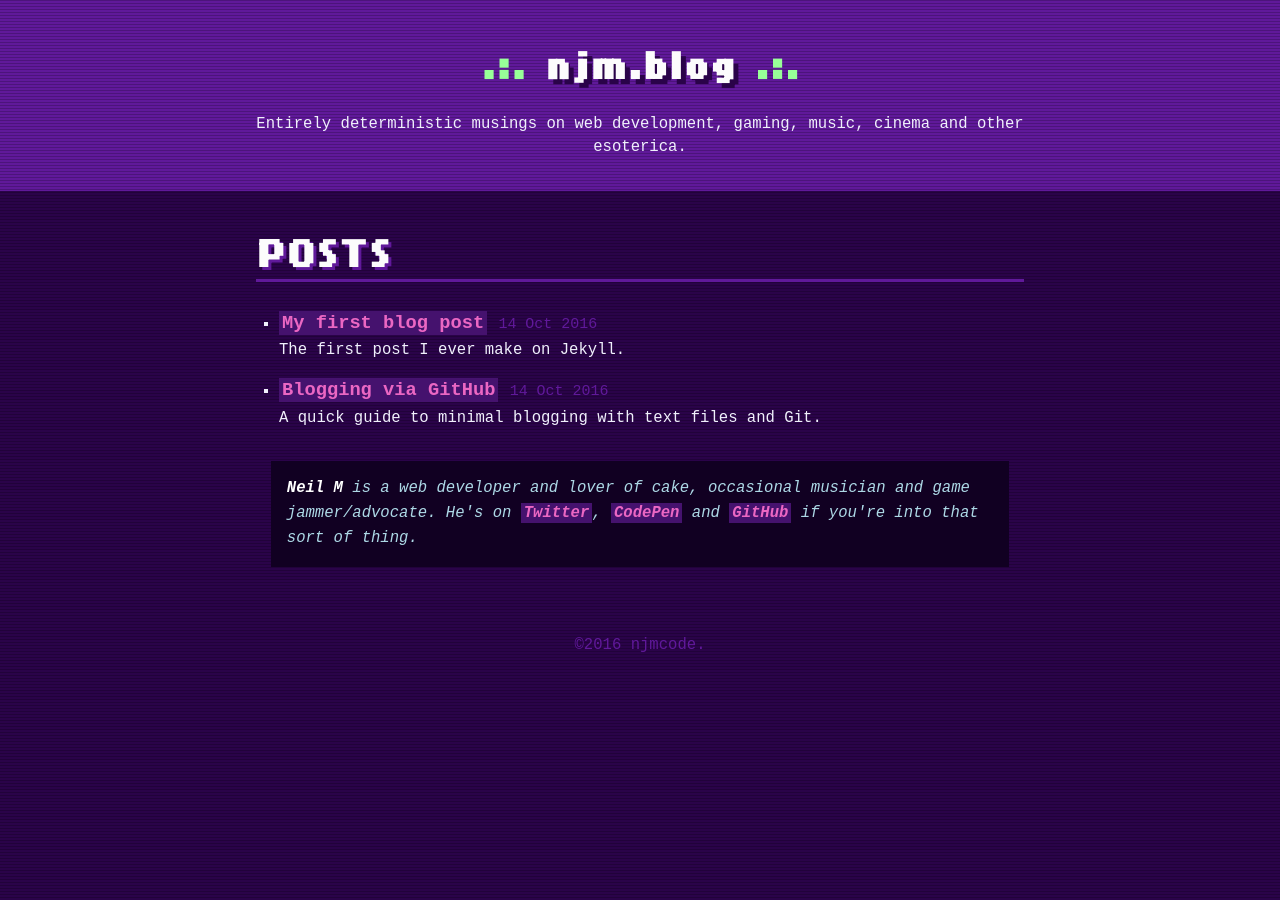
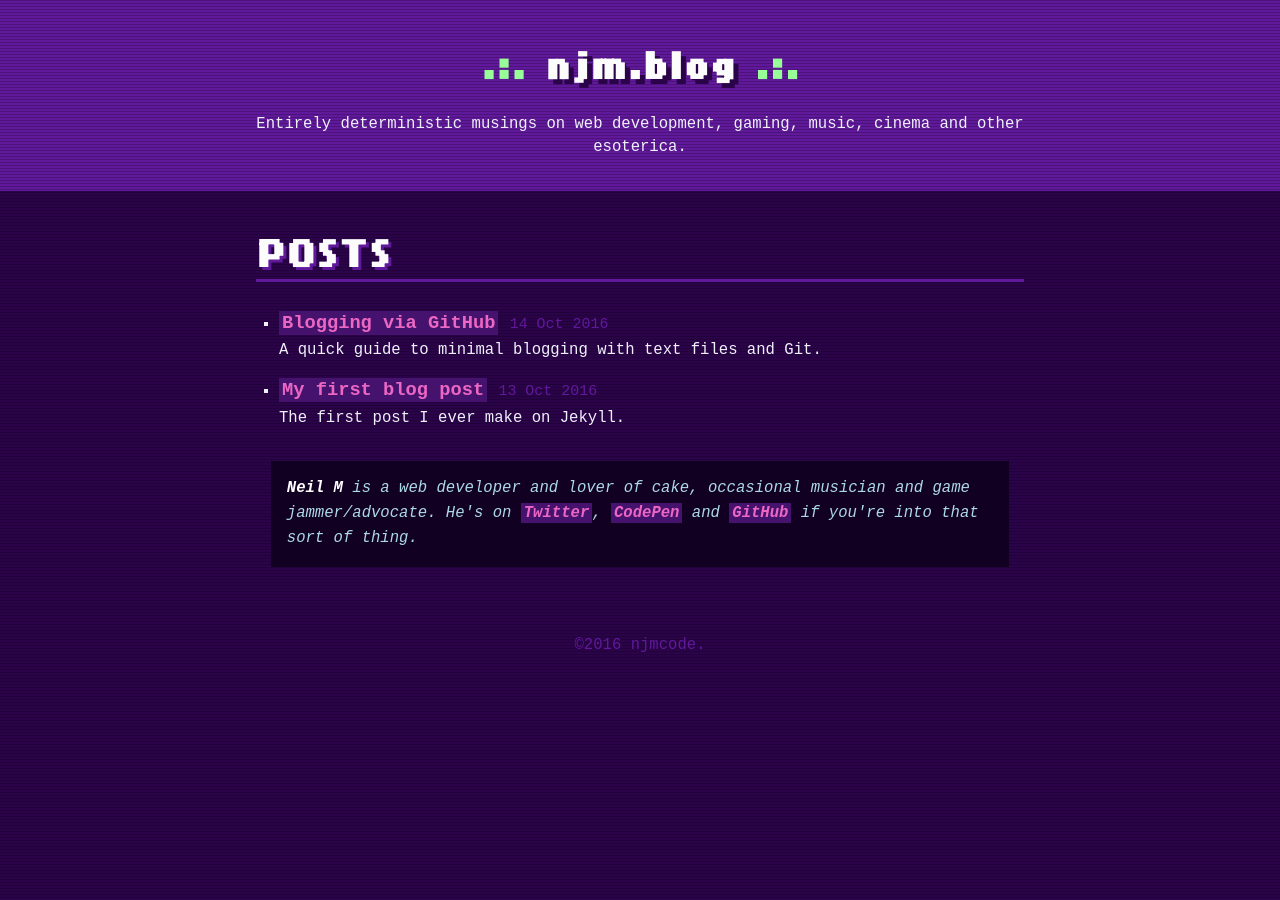
Before and after one commit to njmcode/blog, a Jekyll site: the page built from index.html, in a window 1280 px wide. Built offline with Jekyll 4.4.1, drawn with Linux system fonts in a browser that asks for light colours.

```diff
--- a/_config.yml
+++ b/_config.yml
@@ -3,4 +3,5 @@ description: "Entirely deterministic musings on web development, gaming, music,
 baseurl: /blog
 markdown: kramdown
 highlighter: rouge
-#baseurl: /blog
+gems:
+  - jekyll-feed
--- a/_layouts/default.html
+++ b/_layouts/default.html
@@ -7,6 +7,7 @@
     <title>{{ site.name }} | {{ page.title }}</title>
     <link rel="stylesheet" href="{{ site.baseurl }}/css/syntax.css">
     <link rel="stylesheet" href="{{ site.baseurl }}/css/main.css">
+    {% feed_meta %}
 </head>
 <body>
     <div id="wrap">
--- a/_posts/2016-10-14-my-first-post.md
+++ b/_posts/2016-10-13-my-first-post.md
@@ -2,7 +2,7 @@
 layout: post
 title: "My first blog post"
 summary: "The first post I ever make on Jekyll."
-date: 2016-10-14
+date: 2016-10-13
 ---
 
 I finally got my **Markdown** blog up and running!
```
